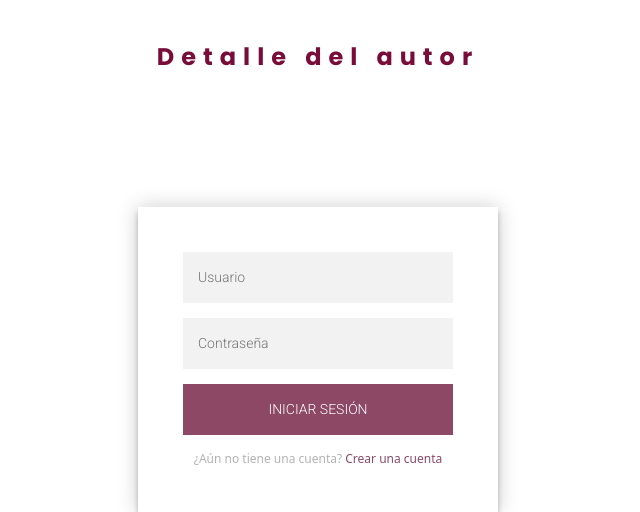
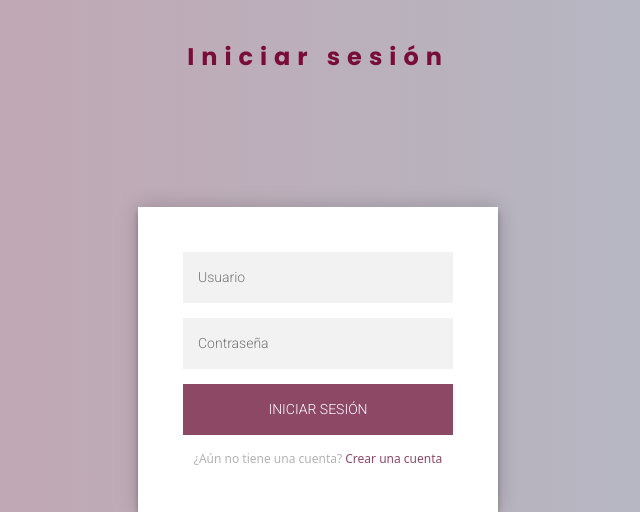
Before and after one commit to ainhoajauregiberri/BookStore, a Django app: page /appBookStore/ in a window 1280 px wide. Shown: the part 285-797 px from the top of the page, without its empty margins (322-962 px from the left). Run offline with Django 3.2, Linux system fonts and the light colour scheme; data comes from the database, SQL or seed files in the repository.

Commit message:
16-32 inicioSesion

```diff
--- a/appBookStore/static/css/main.css
+++ b/appBookStore/static/css/main.css
@@ -17,6 +17,7 @@ html{
 /*body*/
 
 body{
+    margin-top: -64px;
     background: rgb(255, 255, 255);
     height: 100%;
     padding: 0px;
--- a/appBookStore/templates/base.html
+++ b/appBookStore/templates/base.html
@@ -13,10 +13,10 @@
         <meta name="robots" content="index">
         <title>Book Store</title>
         {% load static %}
-        <link rel="stylesheet" type='text/css' media='screen' href="{% static 'css/inicio.css' %}">
         <link rel="stylesheet" type='text/css' media='screen' href="{% static 'css/main.css' %}">
         <link rel="stylesheet" type='text/css' media='screen' href="{% static 'css/index.css' %}">
         <link rel="stylesheet" type='text/css' media='screen' href="{% static 'css/detalles.css' %}">
+        <link rel="stylesheet" type='text/css' media='screen' href="{% static 'css/inicio.css' %}">
         <link rel="stylesheet" href="{% static 'fotos'%}">
         <link rel="stylesheet" href="styles/bootstrap-social.css">
         <link rel="icon" type="image/x-icon" href="assets/img/favicon.ico" >
--- a/appBookStore/templates/inicio.html
+++ b/appBookStore/templates/inicio.html
@@ -1,7 +1,7 @@
 {% extends "base.html" %}
 {% load static %}
 
-{% block titulo %} Detalle del autor {% endblock %}
+{% block titulo %} Iniciar sesión {% endblock %}
 
 {% block contenido %}
 <div class="login-page">
--- a/appBookStore/urls.py
+++ b/appBookStore/urls.py
@@ -5,15 +5,15 @@ from . import views
 urlpatterns = [
     path('', views.inicio, name='inicio'),
 
-    path('/index/', views.index, name='index'),
+    path('index/', views.index, name='index'),
 
 
-    path('/libro/', views.listaLibros, name='listaLibros'),
-    path('/libro/<int:libro_id>/autores/', views.detallesLibro, name='detallesLibro'),
+    path('libro/', views.listaLibros, name='listaLibros'),
+    path('libro/<int:libro_id>/autores/', views.detallesLibro, name='detallesLibro'),
 
-    path('/editorial/', views.listaEditoriales, name='listaEditoriales'),
-    path('/editorial/<int:editorial_id>/libros/', views.detallesEditoriales, name='detallesEditoriales'),
+    path('editorial/', views.listaEditoriales, name='listaEditoriales'),
+    path('editorial/<int:editorial_id>/libros/', views.detallesEditoriales, name='detallesEditoriales'),
 
-    path('/autor/', views.listaAutores, name='listaAutores'),
-    path('/autor/<int:autor_id>/libros/', views.detallesAutores, name='detallesAutores'),
+    path('autor/', views.listaAutores, name='listaAutores'),
+    path('autor/<int:autor_id>/libros/', views.detallesAutores, name='detallesAutores'),
 ]
```
